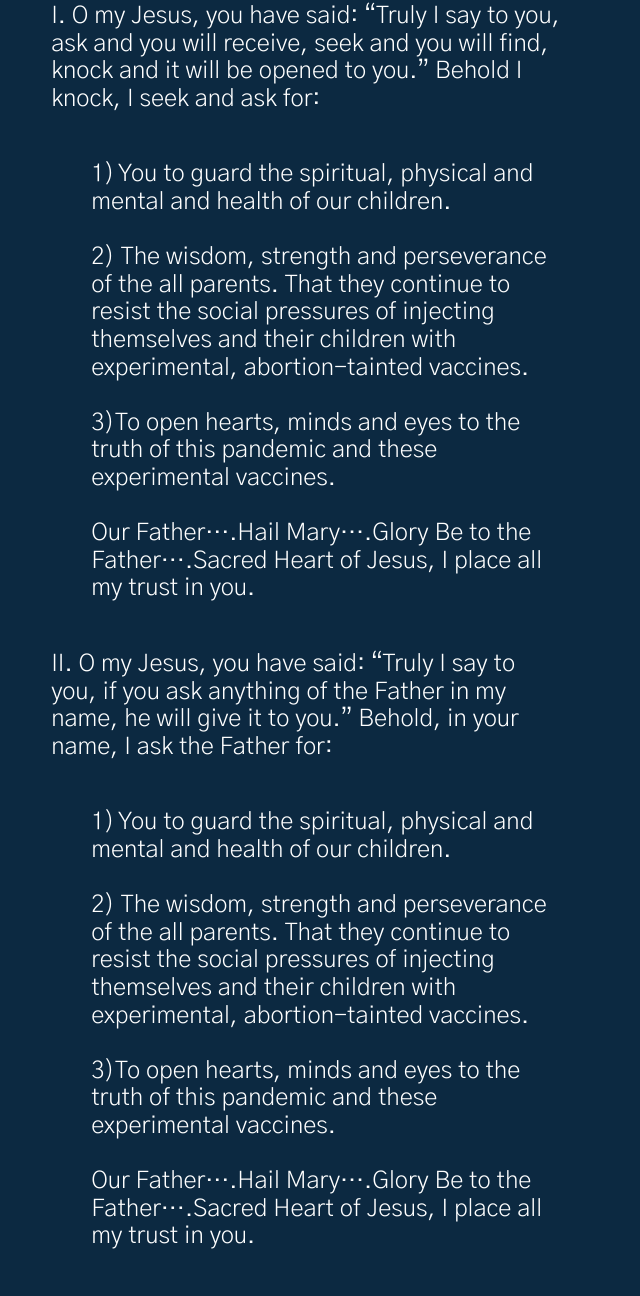
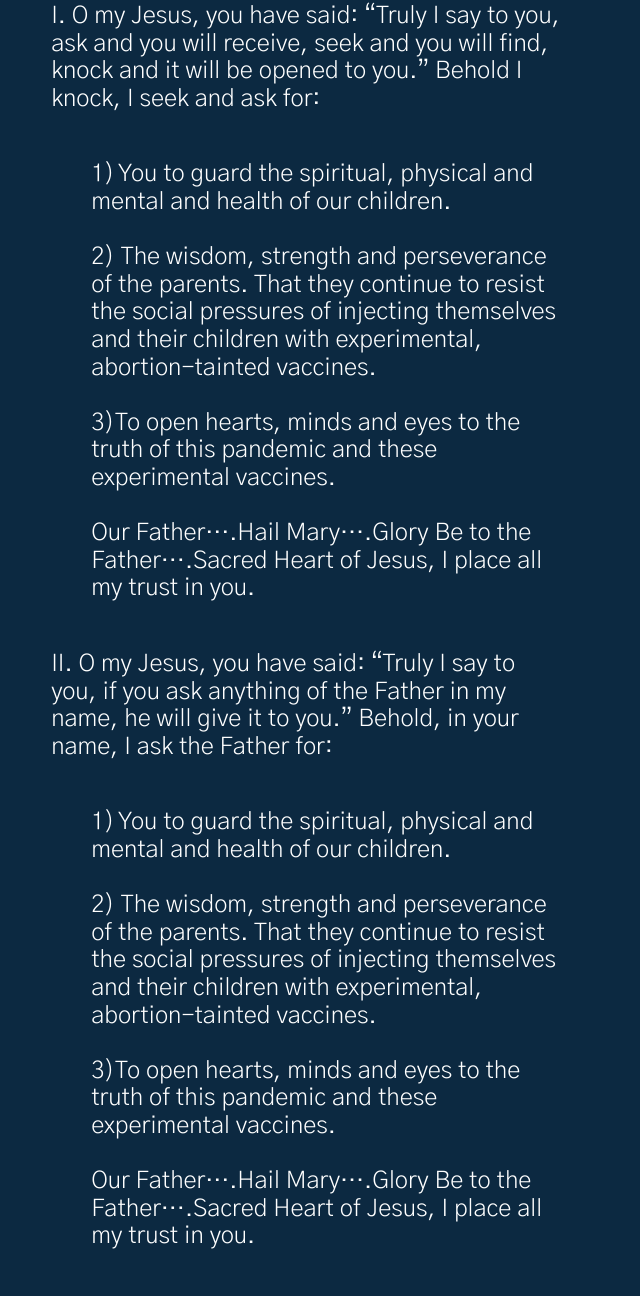
Before and after one commit to isaacdpierce/immaculate-militia, a Gatsby site: page / in a window 1280 px wide. Shown: the part 3317-4613 px from the top of the page, without its empty margins (0-640 px from the left). Built offline with nearby package versions, Linux system fonts and the light colour scheme; Gatsby itself is replaced by a stand-in of ours.

Commit message:
Changes text content

```diff
--- a/src/pages/index.js
+++ b/src/pages/index.js
@@ -159,7 +159,7 @@ I. O my Jesus, you have said: “Truly I say to you, ask and you will receive, s
           1) You to guard the spiritual, physical and mental and health of our children.
           <br/>
           <br/>
-          2) The wisdom, strength and perseverance of the all parents. That they continue to resist the social pressures of injecting themselves and their children with experimental, abortion-tainted vaccines.
+          2) The wisdom, strength and perseverance of the parents. That they continue to resist the social pressures of injecting themselves and their children with experimental, abortion-tainted vaccines.
           <br/>
           <br/>
           3)To open hearts, minds and eyes to the truth of this pandemic and these experimental vaccines.
@@ -175,7 +175,7 @@ II. O my Jesus, you have said: “Truly I say to you, if you ask anything of the
           1) You to guard the spiritual, physical and mental and health of our children.
           <br/>
           <br/>
-          2) The wisdom, strength and perseverance of the all parents. That they continue to resist the social pressures of injecting themselves and their children with experimental, abortion-tainted vaccines.
+          2) The wisdom, strength and perseverance of the parents. That they continue to resist the social pressures of injecting themselves and their children with experimental, abortion-tainted vaccines.
           <br/>
           <br/>
           3)To open hearts, minds and eyes to the truth of this pandemic and these experimental vaccines.
@@ -191,7 +191,7 @@ III. O my Jesus, you have said: “Truly I say to you, heaven and earth will pas
           1) You to guard the spiritual, physical and mental and health of our children.
           <br/>
           <br/>
-          2) The wisdom, strength and perseverance of the all parents. That they continue to resist the social pressures of injecting themselves and their children with experimental, abortion-tainted vaccines.
+          2) The wisdom, strength and perseverance of the parents. That they continue to resist the social pressures of injecting themselves and their children with experimental, abortion-tainted vaccines.
           <br/>
           <br/>
           3)To open hearts, minds and eyes to the truth of this pandemic and these experimental vaccines.
```
